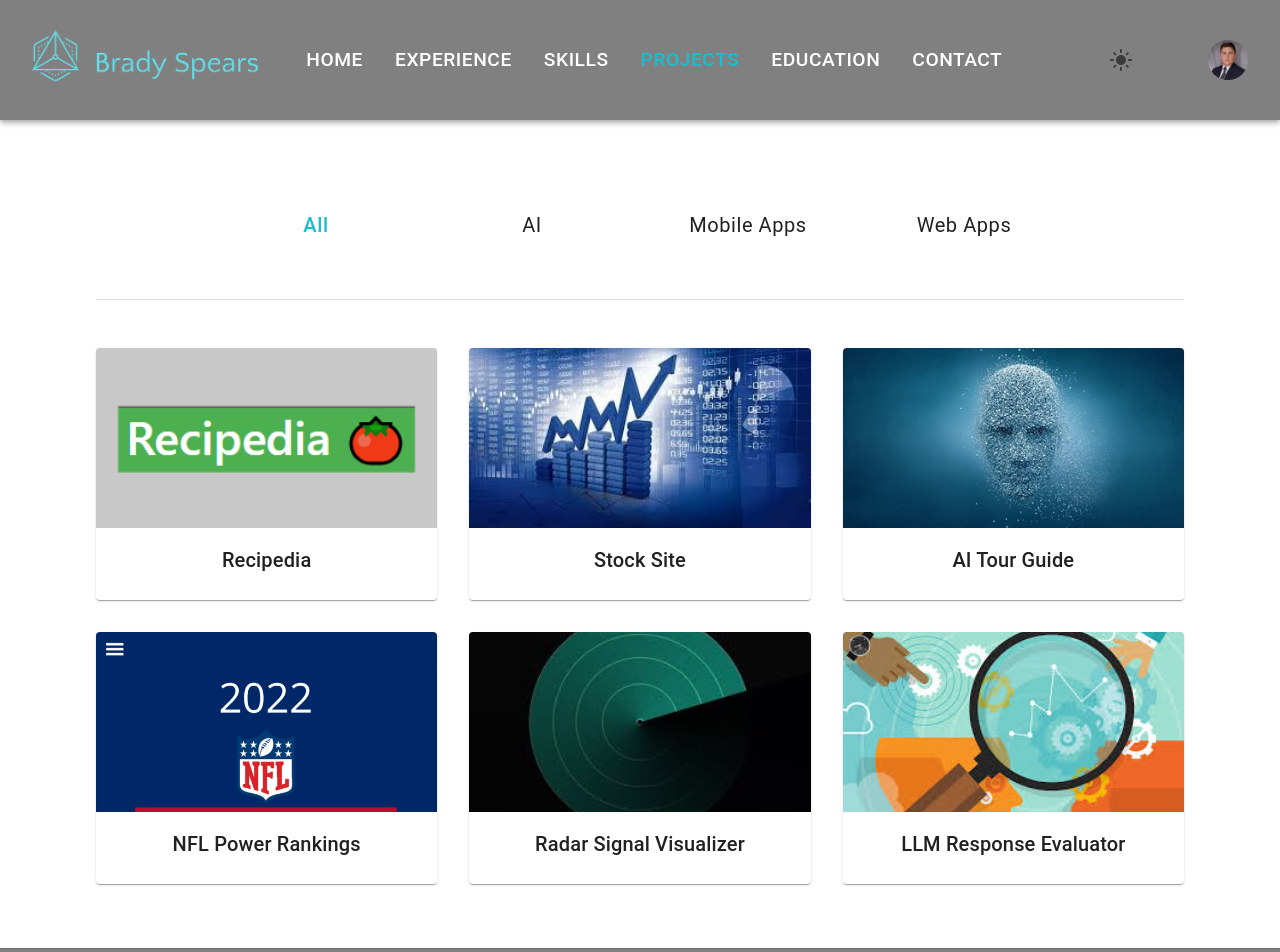
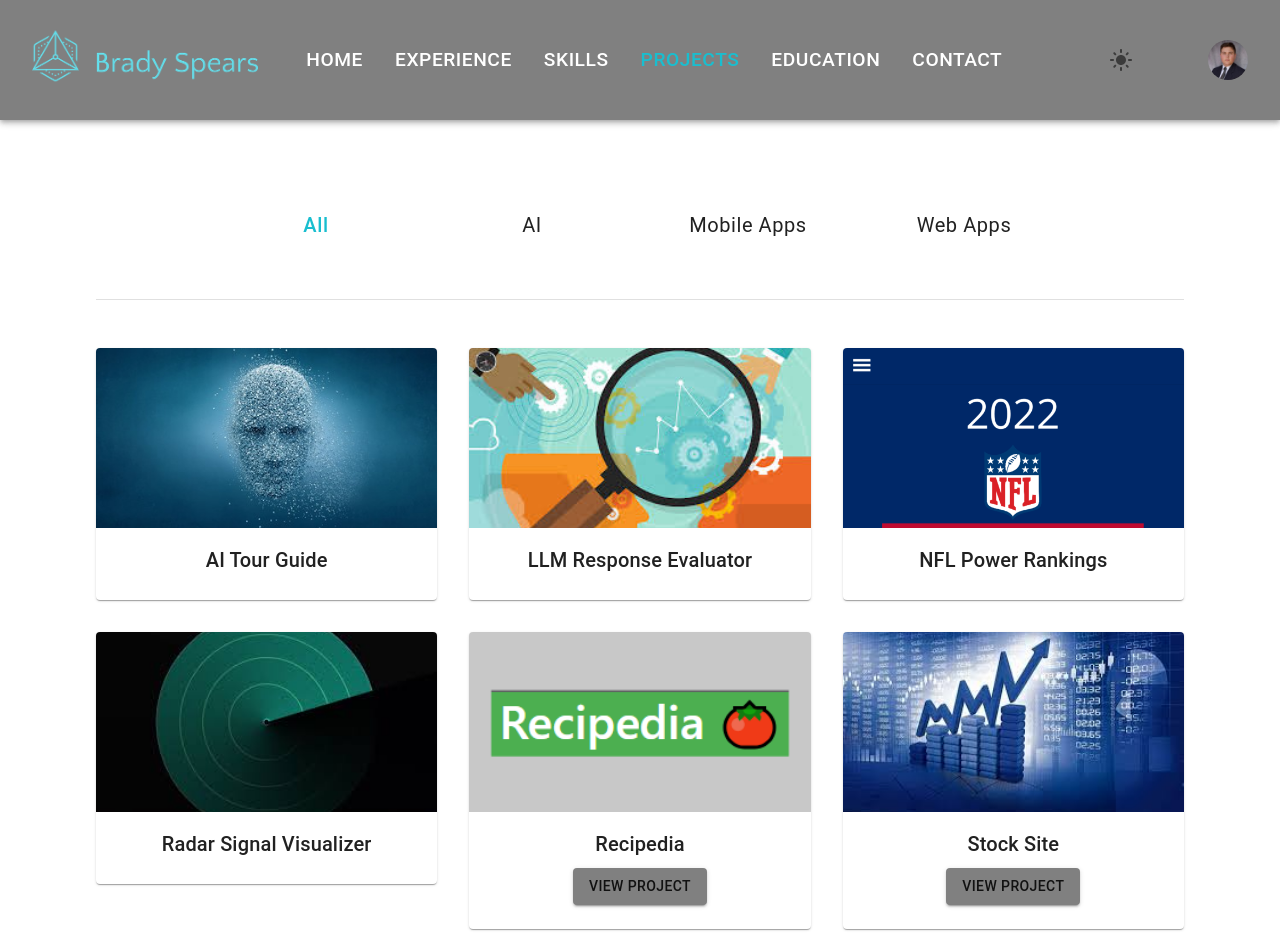
Before and after one commit to Brady-Spears66/React-Portfolio, a React (Vite) app: page /projects in a window 1280 px wide. Shown: the top 952 px of the page. Built offline with nearby package versions, Linux system fonts and the light colour scheme.

Commit message:
Adding links to project cards in Projects.tsx

```diff
--- a/src/constants.ts
+++ b/src/constants.ts
@@ -209,25 +209,18 @@
 // Projects data
 export const projects: Project[] = [
     {
-        id: 1,
-        title: 'Recipedia',
-        category: 'Web Apps',
-        image: recipedia,
-        description: 'Web application that provides recipe data and keeps track of a user\'s virtual pantry. This project was designed with a class team utilizing agile project development. Developed using HTML, CSS, JavaScript, and the Spoonacular API'
-    },
-    {
-        id: 2,
-        title: 'Stock Site',
-        category: 'Web Apps',
-        image: stocksite,
-        description: 'Web application that pulls stock data from polygon.io API to display stock ticker data that the user has selected. The user\'s viewed stock history is stored so it can be easily referenced by date. This project was developed for a class project. Developed using HTML, CSS, BootStrap, JavaScript, SQLite, and PHP.  '
-    },
-    {
         id: 3,
         title: 'AI Tour Guide',
         category: 'AI',
         image: tourguide,
         description: 'Project for Miami University that utilizes a large language model and retrieval augmented generation (RAG) to create a tour guide that can answer questions about specific data including stats about Miami University\' college of engineering, important locations, and department information. This application converts speech to text and text back to speech so the user can verbally communcate with the AI assistant. This project was developed using Python, Django, LlamaIndex, HTML, CSS, and JavaScript. '
+    },
+    {
+        id: 6,
+        title: 'LLM Response Evaluator',
+        category: 'AI',
+        image: llmEvaluator,
+        description: 'A framework designed to evaluate and validate responses from large language models (LLMs), ensuring accuracy and reliability of AI-generated content. Developed using Python, this application leverages prompt engineering techniques and a structured evaluation pipeline to test LLM responses systematically. It features advanced data processing capabilities, utilizing graph-based execution models to optimize query performance and response validation.'
     },
     {
         id: 4,
@@ -244,10 +237,19 @@
         description: 'An AI-powered web application designed to visualize and analyze radar signal data with intelligent processing workflows. Utilizing React, TypeScript, Material UI, Redux, and Plotly for dynamic front-end visualization, the backend is built with Python and Quart. LangGraph was implemented to manage complex execution flows for analyzing over 300 unique radar signals, optimizing signal interpretation and enhancing analytical accuracy.'
     },
     {
-        id: 6,
-        title: 'LLM Response Evaluator',
-        category: 'AI',
-        image: llmEvaluator,
-        description: 'A framework designed to evaluate and validate responses from large language models (LLMs), ensuring accuracy and reliability of AI-generated content. Developed using Python, this application leverages prompt engineering techniques and a structured evaluation pipeline to test LLM responses systematically. It features advanced data processing capabilities, utilizing graph-based execution models to optimize query performance and response validation.'
+        id: 1,
+        title: 'Recipedia',
+        category: 'Web Apps',
+        image: recipedia,
+        link: 'https://recipedia-cc9fb.web.app/',
+        description: 'Web application that provides recipe data and keeps track of a user\'s virtual pantry. This project was designed with a class team utilizing agile project development. Developed using HTML, CSS, JavaScript, and the Spoonacular API'
+    },
+    {
+        id: 2,
+        title: 'Stock Site',
+        category: 'Web Apps',
+        image: stocksite,
+        link: 'https://ceclnx01.cec.miamioh.edu/~spearsb2/Stock_Site/cse383_final/home.html',
+        description: 'Web application that pulls stock data from polygon.io API to display stock ticker data that the user has selected. The user\'s viewed stock history is stored so it can be easily referenced by date. This project was developed for a class project. Developed using HTML, CSS, BootStrap, JavaScript, SQLite, and PHP.  '
     }
 ];
--- a/src/pages/Projects.tsx
+++ b/src/pages/Projects.tsx
@@ -28,7 +28,7 @@
 
     return (
         <div style={{ padding: '2rem', textAlign: 'center' }}>
-            {/* Category Buttons (Styled like Skills Component) */}
+            {/* Category Buttons */}
             <Stack
                 direction={'row'}
                 spacing={2}
@@ -55,9 +55,6 @@
                             },
                             '&:focus': {
                                 outline: 'none',
-                            },
-                            '&:focus-visible': {
-                                outline: 'none',
                             }
                         }}
                     >
@@ -76,16 +73,30 @@
                                 transition: '0.3s',
                                 '&:hover': { transform: 'scale(1.05)' }
                             }}
-                            onClick={() => handleOpenDialog(project)}
                         >
                             <CardMedia
                                 component="img"
                                 height="180"
                                 image={project.image}
                                 alt={project.title}
+                                onClick={() => handleOpenDialog(project)}
+                                sx={{ cursor: 'pointer' }}
                             />
                             <CardContent>
                                 <Typography variant="h6">{project.title}</Typography>
+                                {/* Conditionally render link if it exists */}
+                                {project.link && (
+                                    <Button
+                                        href={project.link}
+                                        target="_blank"
+                                        rel="noopener noreferrer"
+                                        variant="contained"
+                                        color="primary"
+                                        sx={{ mt: 1 }}
+                                    >
+                                        View Project
+                                    </Button>
+                                )}
                             </CardContent>
                         </Card>
                     </Grid>
@@ -102,7 +113,31 @@
                             <Typography variant="body1">{selectedProject.description}</Typography>
                         </DialogContent>
                         <DialogActions>
-                            <Button onClick={handleCloseDialog} color="primary">Close</Button>
+                            {/* Conditionally render link button if it exists */}
+                            {selectedProject.link && (
+                                <Button
+                                    href={selectedProject.link}
+                                    target="_blank"
+                                    rel="noopener noreferrer"
+                                    color="primary"
+                                    sx={{
+                                        '&:hover': {
+                                            color: "rgb(25, 190, 207)"
+                                        }
+                                    }}
+                                >
+                                    View Project
+                                </Button>
+                            )}
+                            <Button
+                            onClick={handleCloseDialog}
+                            color="primary"
+                            sx={{
+                                '&:hover': {
+                                    color: "rgb(25, 190, 207)"
+                                }
+                            }}
+                            >Close</Button>
                         </DialogActions>
                     </>
                 )}
```
Also changed, not shown: src/types.ts (+6 -5 lines).
